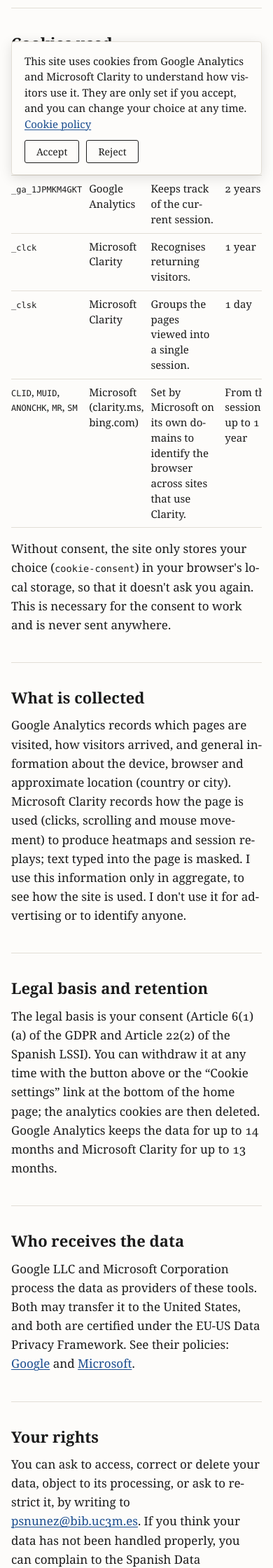
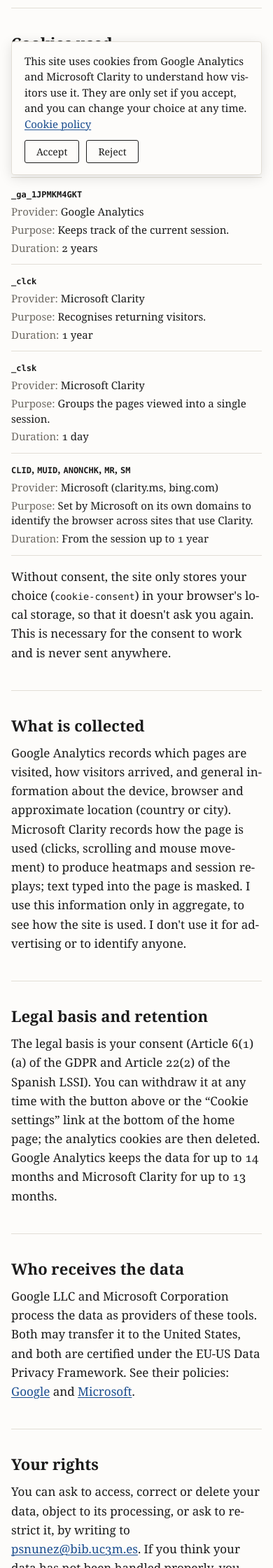
Before and after one commit to pablosancheznunez/pablosancheznunez.github.io, a Jekyll site: the page built from cookies.html, in a window 390 px wide. Shown: the part 634-2874 px from the top of the page at 70% size. Built offline with Jekyll 4.4.1, drawn with Linux system fonts in a browser that asks for light colours.

Commit message:
Send /r-packages/ to the package list, add the sharing image and a mobile cookie table

```diff
--- a/_config.yml
+++ b/_config.yml
@@ -1,10 +1,10 @@
 # Site settings. The content of the home page lives in _data/work.yml.
 title: Pablo Sánchez-Núñez
+tagline: Assistant Professor, Universidad Carlos III de Madrid
 description: Assistant Professor at Universidad Carlos III de Madrid. Open tools for user experience, visual communication, digital marketing, informetrics and Open Science.
 url: https://pablosancheznunez.com
 lang: en_GB
 logo: /icon-512.png
-image: /og-image.png
 
 author:
   name: Pablo Sánchez-Núñez
@@ -26,3 +26,13 @@
 exclude:
   - README.md
   - .github
+
+defaults:
+  - scope:
+      path: ""
+    values:
+      image:
+        path: /og-image.png
+        width: 1200
+        height: 630
+        alt: Pablo Sánchez-Núñez, Assistant Professor at Universidad Carlos III de Madrid
--- a/assets/css/site.css
+++ b/assets/css/site.css
@@ -143,6 +143,13 @@
 footer a{ color:var(--muted); }
 
 @media (max-width:560px){
+  thead{ position:absolute; left:-9999px; }
+  tr{ display:block; padding:10px 0; border-bottom:1px solid var(--hair); }
+  td{ display:block; padding:2px 0; border:none; }
+  td:first-child{ font-weight:bold; }
+  td:nth-child(2)::before{ content:"Provider: "; color:var(--muted); }
+  td:nth-child(3)::before{ content:"Purpose: "; color:var(--muted); }
+  td:nth-child(4)::before{ content:"Duration: "; color:var(--muted); }
   .wrap{ padding:40px 16px 40px; }
   body{ font-size:17px; }
   .lede{ font-size:18px; }
--- a/index.html
+++ b/index.html
@@ -1,7 +1,5 @@
 ---
 layout: default
-redirect_from:
-  - /r-packages/
 ---
 {%- assign gh = "https://github.com/" | append: site.author.github -%}
 {%- assign n = 0 -%}{%- for g in site.data.work.packages -%}{%- assign n = n | plus: g.items.size -%}{%- endfor -%}
--- /dev/null
+++ b/r-packages/index.html
@@ -0,0 +1,4 @@
+---
+redirect_to: https://pablosancheznunez.com/#software
+sitemap: false
+---
```
